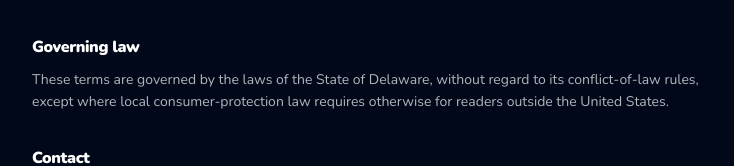
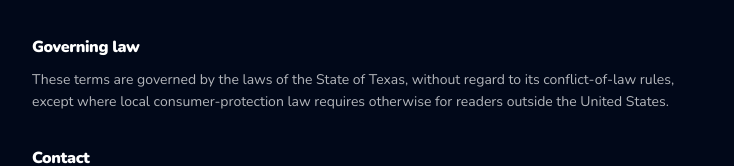
Before and after one commit to Godz-iAgency/bookworm-ai, a Next.js app: page /terms in a window 1280 px wide. Shown: the part 2240-2406 px from the top of the page, without its empty margins (272-1006 px from the left). Built offline with nearby package versions, Linux system fonts and the light colour scheme; no server answers.

Commit message:
Name Texas as the governing law in the Terms of Service
GODZ-i LLC is registered in Austin, Texas (formed 06/30/2026). The clause
previously assumed Delaware as a placeholder.

Co-Authored-By: Claude Sonnet 5 <noreply@anthropic.com>

```diff
--- a/app/terms/page.tsx
+++ b/app/terms/page.tsx
@@ -19,12 +19,8 @@ import Link from "next/link";
 const LAST_UPDATED = "September 26, 2026";
 const OPERATOR = "GODZ-i LLC";
 const CONTACT_EMAIL = "christopher@godz-iagency.com";
-/**
- * Delaware is the default assumption for a US LLC's governing law and has not
- * been confirmed against GODZ-i LLC's actual state of formation. Confirm this
- * against the LLC's formation documents before relying on this clause.
- */
-const GOVERNING_LAW_STATE = "Delaware";
+/** GODZ-i LLC is registered in Texas (formed 06/30/2026, per its business profile). */
+const GOVERNING_LAW_STATE = "Texas";
 
 export const metadata: Metadata = {
   title: "Terms of Service — Bookworm AI",
```
